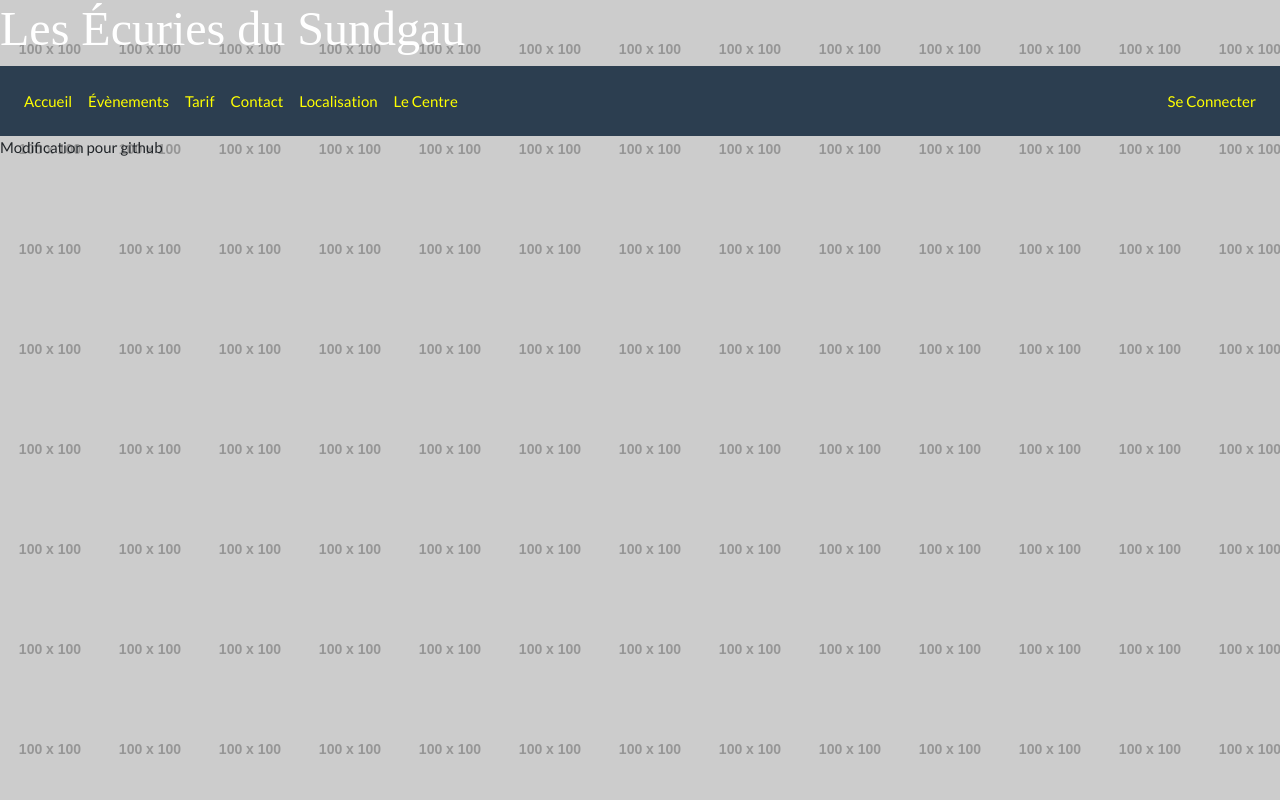
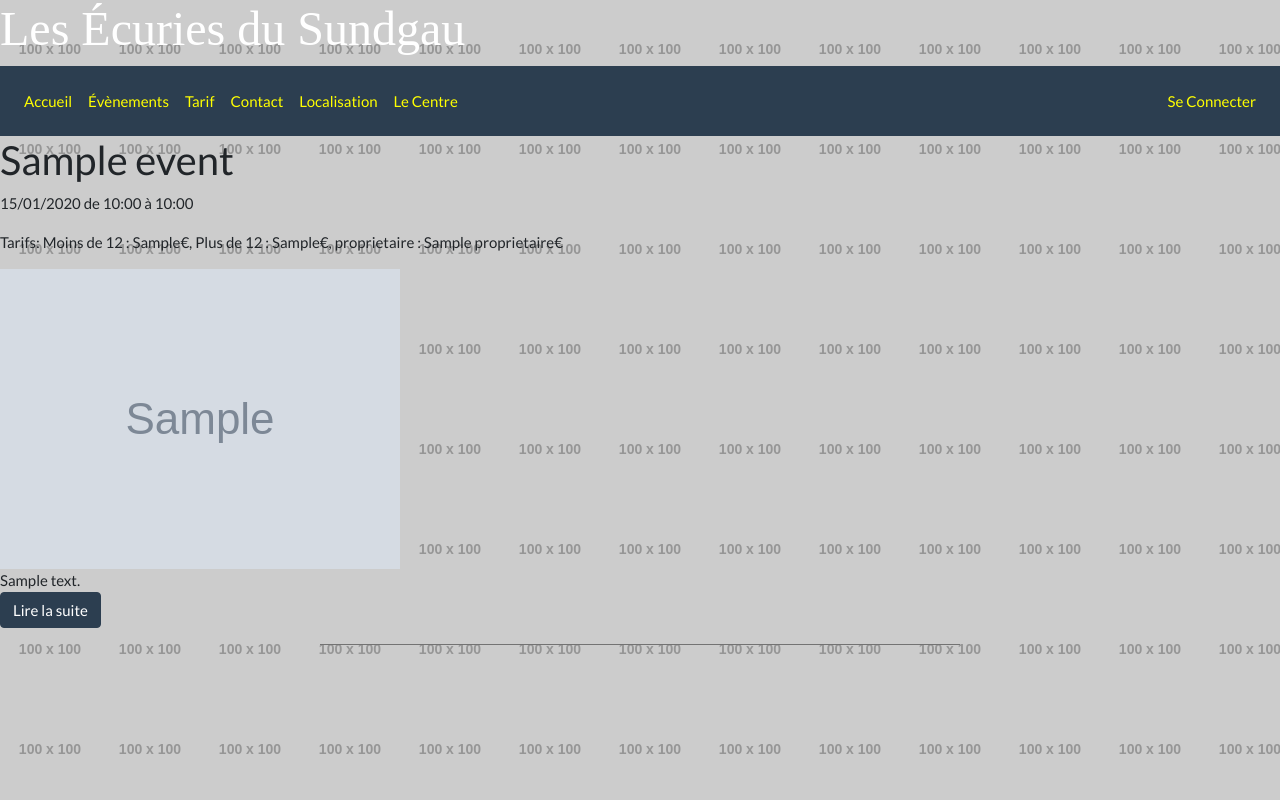
Before and after one commit to Fabian68/les_ecuries_du_sundgau, a Symfony app: template templates/events.html.twig in a window 1280 px wide. Run offline with Twig, Linux system fonts and the light colour scheme; the template is opened without the code that fills it: most values are stand-ins (such as "Sample title", 1, 10 or a date in 2020); grey boxes marked "Sample" are stand-in pictures; grey boxes labelled with a size stand in for pictures from a placeholder-image service; some libraries are stand-ins or nearby versions.

Commit message:
affichage des events

```diff
--- a/templates/createEvents.html.twig
+++ b/templates/createEvents.html.twig
@@ -1 +1,7 @@
 {% extends 'base.html.twig' %}
+
+{% block body %}
+
+
+
+{% endblock %}
--- a/templates/events.html.twig
+++ b/templates/events.html.twig
@@ -1 +1,31 @@
 {% extends 'base.html.twig' %}
+
+{% block body %}
+
+<section class="evenements">
+
+    {% for event in events %}
+        <event>
+            <h2>{{ event.titre }}</h2>
+            <div class="date">
+            <p>
+                {% for date in event.dates %}
+                    {{ date.dateDebut | date('d/m/Y') }} de {{ date.dateDebut | date('H:i') }} à {{ date.dateFin | date('H:i') }}</br>
+                {% endfor %}
+            </p>
+            </div>
+            <div class="content">
+                <p>Tarifs:  Moins de 12 : {{ event.tarifMoinsDe12 }}€,  Plus de 12 :  {{ event.plusDe12 }}€,  proprietaire :  {{ event.proprietaire }}€</p>
+                <img src="{{ event.image }}" alt="">
+                </br>
+                {{ event.texte }}
+                </br>
+                <a href="{{ path('event', {'id': event.id}) }}" class="btn btn-primary">Lire la suite</a>
+                <HR width="50%" size="10" noshade />
+            </div>
+        </event>
+    {% endfor %}
+
+</section>
+
+{% endblock %}
```
Also changed, not shown: src/Controller/GeneralController.php (+11 -0 lines), templates/event.html.twig (+22 -0 lines).
